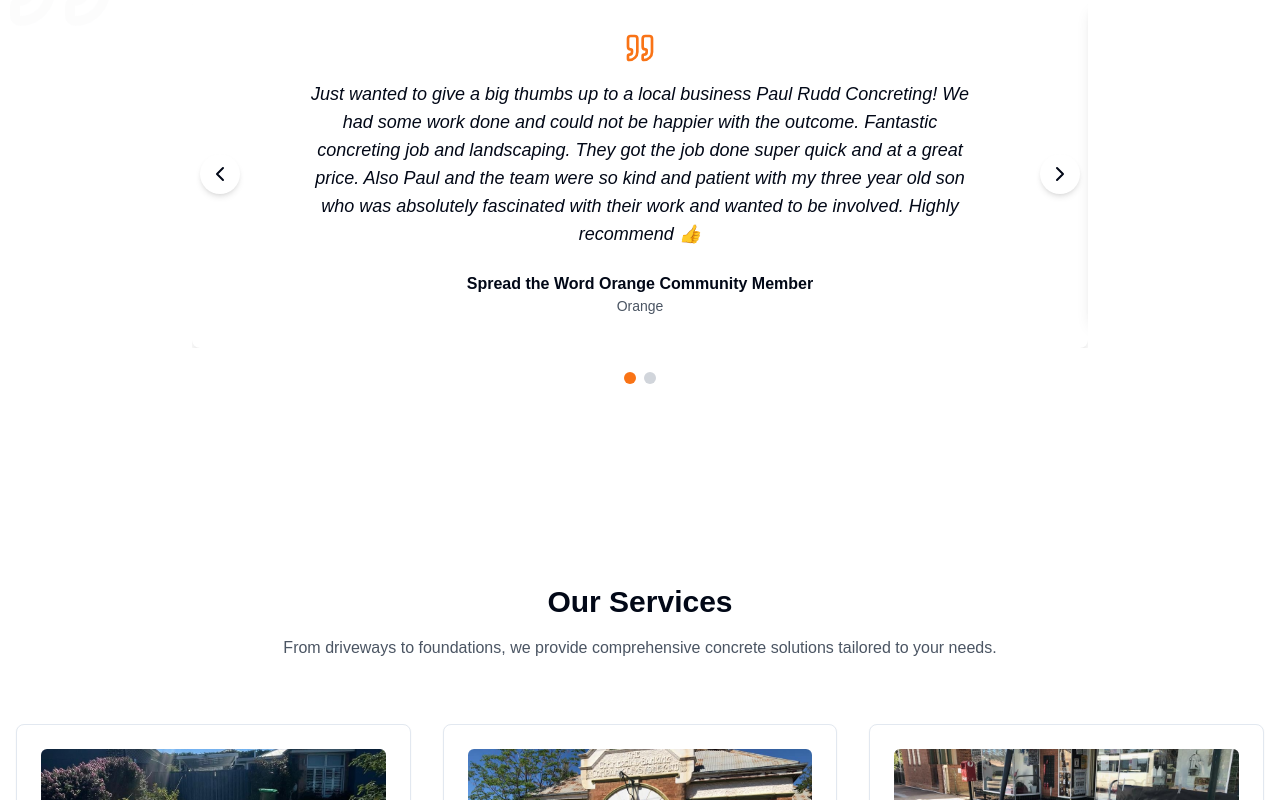
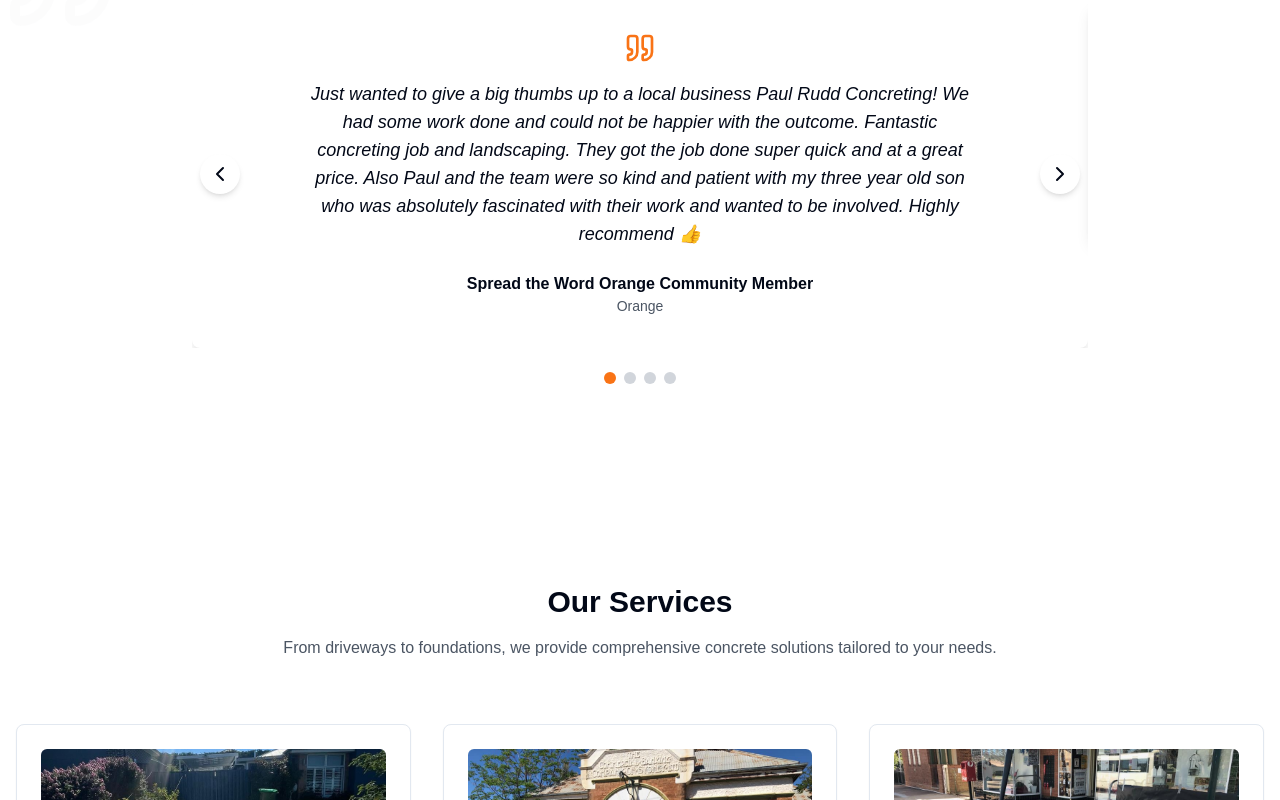
Before and after one commit to FaroKlandee/paul-rudd-concreting, a Next.js app: page / in a window 1280 px wide. Shown: the part 998-1798 px from the top of the page. Built offline with nearby package versions, Linux system fonts and the light colour scheme.

Commit message:
Updated testimonials

```diff
--- a/components/ui/testimonial-carousel.tsx
+++ b/components/ui/testimonial-carousel.tsx
@@ -35,12 +35,30 @@
         },
         {
             id: 2,
-            name: "Michael Thompson",
+            name: "",
             location: "Bathurst",
-            quote: "As a business owner, I needed durable concrete flooring that could withstand heavy machinery. Their industrial solution has been perfect for our needs.",
-            image: "/images/shed-1.jpg",
-            projectType: "Industrial Flooring"
-        }
+            quote: `Hi Paul, I wish to sincerely thank for a great cement job you did on the driveway.
+            It has exceeded my expectations and has added value to the house.
+            Fantastic job mate`,
+            image: "",
+            projectType: "Driveway concreting"
+        },
+        {
+            id: 3,
+            name: "Molong Community member",
+            location: "Molong",
+            quote: "Paul Rudd did our garage slab last year. Outstanding workmanship and would highly recommend",
+            image: "",
+            projectType: "Garage port"
+        },
+        {
+            id: 4,
+            name: "On the Move Physiotherapy Services",
+            location: "Orange",
+            quote: "Paul is pedantic in preparation which makes for great results and in this case a happy customer.",
+            image: "",
+            projectType: "Car port"
+        },
     ]
 
     const nextTestimonial = () => {
```
